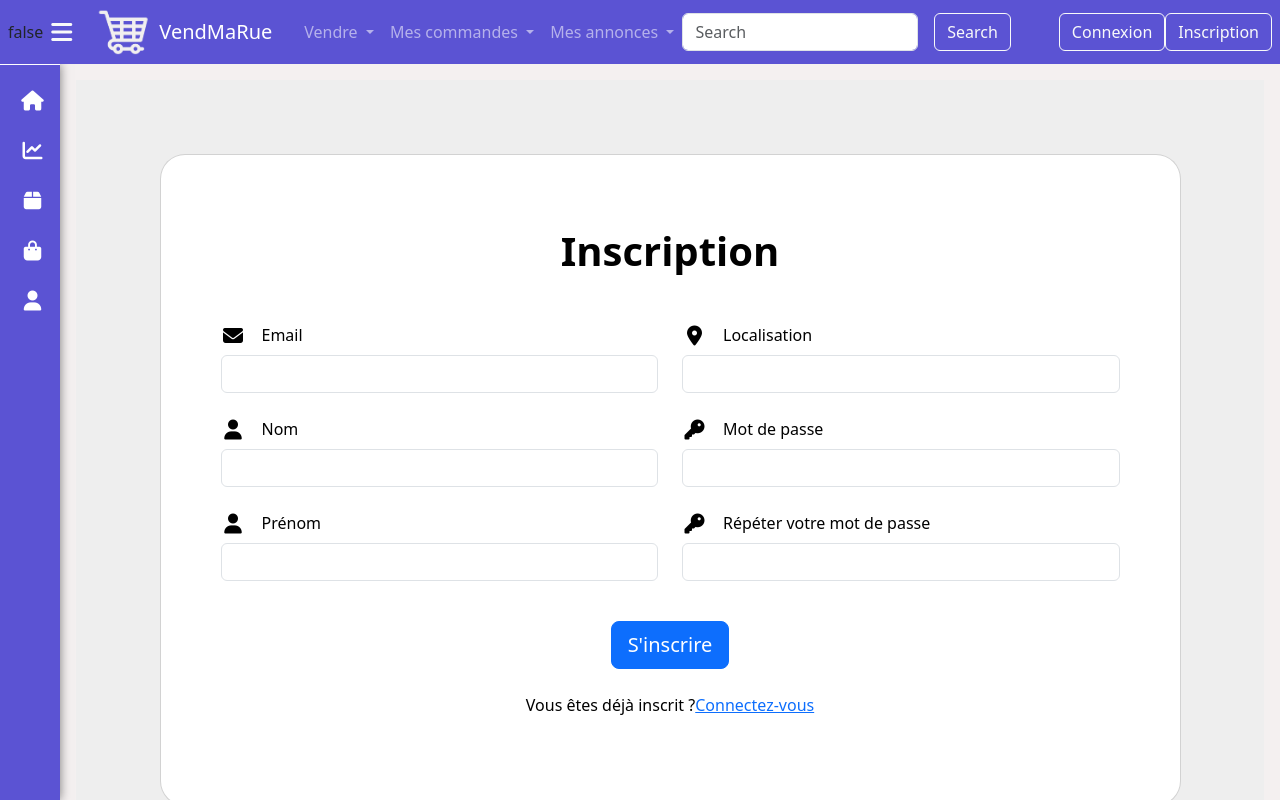
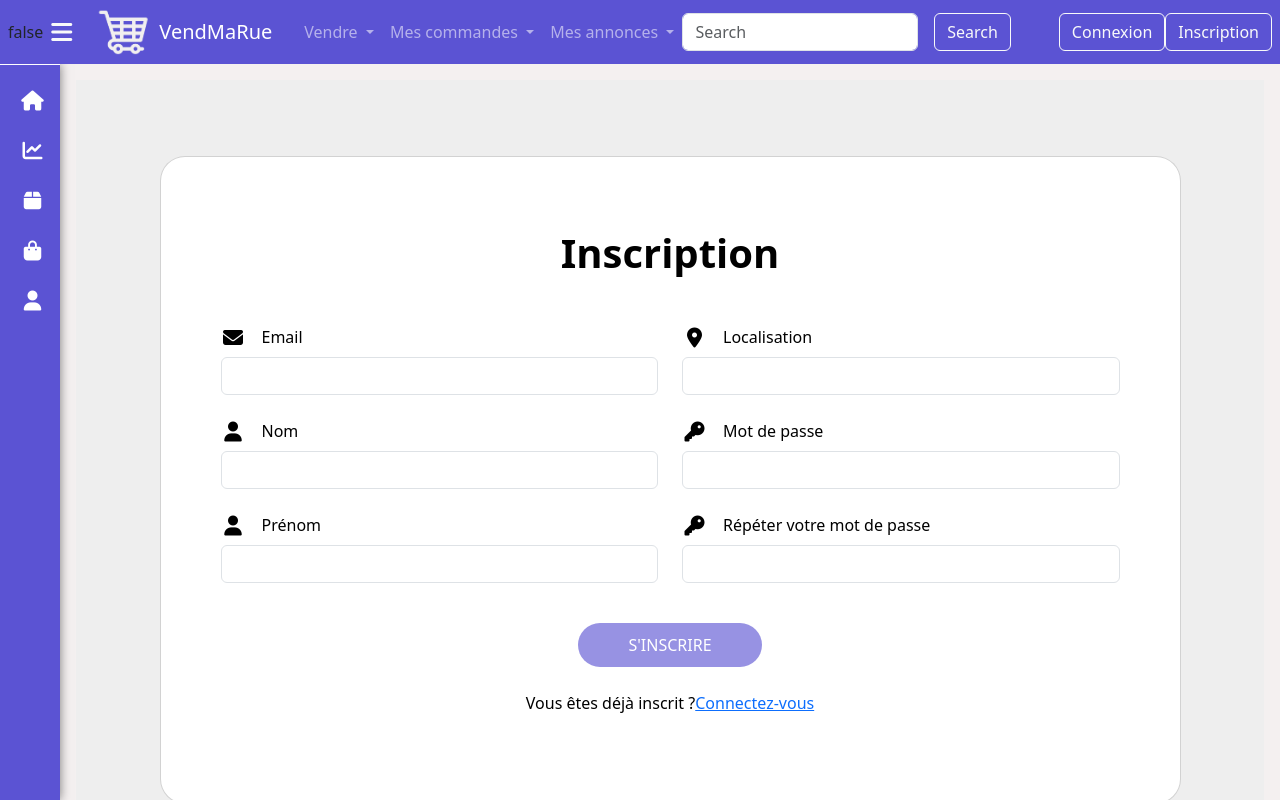
Before and after one commit to Albroy/WE4B-Project, an Angular app in the folder VendMaRue/: page /connexion in a window 1280 px wide. Both pictures are taken after a click on the button "Inscription". Shown: the top 800 px of the page. Built offline with nearby package versions, Linux system fonts and the light colour scheme; data requests are answered from the project's data file.

Commit message:
correction CSS inscription

```diff
--- a/VendMaRue/src/app/inscription/inscription.component.css
+++ b/VendMaRue/src/app/inscription/inscription.component.css
@@ -0,0 +1,15 @@
+.btn {
+  background: var(--color4);
+  color : var(--color1);
+  font-size: 1rem;
+  font-weight: 500;
+  text-transform: uppercase;
+  padding: 10px 50px 10px 50px;
+  border: none;
+  text-decoration: none;
+  outline: 0;
+  border-radius: 100px;
+}
+.btn:hover {
+  background: var(--color4a);
+}
--- a/VendMaRue/src/app/inscription/inscription.component.html
+++ b/VendMaRue/src/app/inscription/inscription.component.html
@@ -73,7 +73,7 @@
                     </div>
                   </div>
                   <div class="d-flex justify-content-center mx-4 mb-1 mb-lg-4 mt-3">
-                    <button type="submit" class="btn btn-primary btn-lg">S'inscrire</button>
+                    <button type="submit" class="btn">S'inscrire</button>
                   </div>
 
                   <div class="d-flex justify-content-center mx-4 mb-1 mb-lg-4">
```
